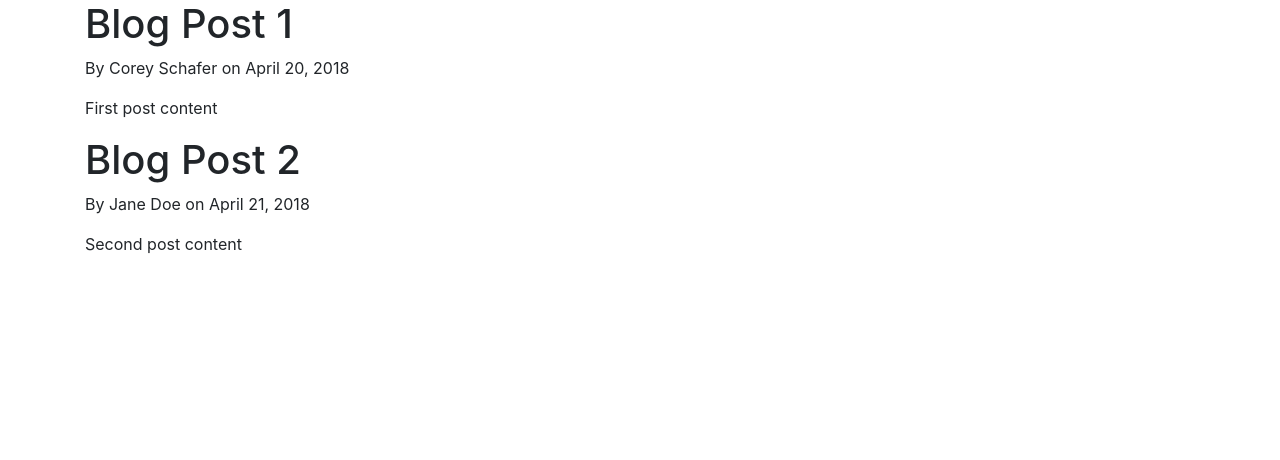
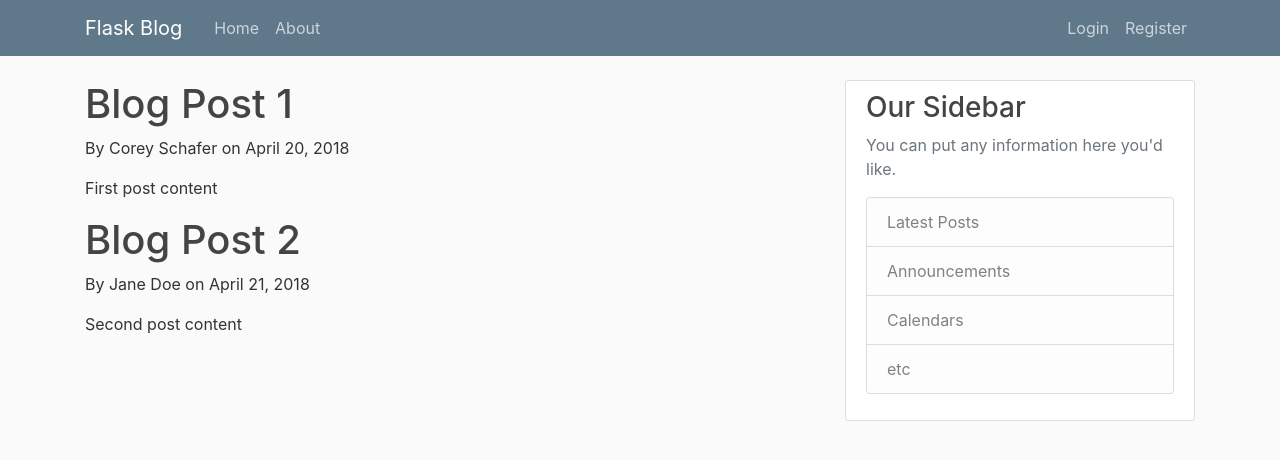
Before and after one commit to andrewzee23/a-social-network, a Flask app: page / in a window 1280 px wide. Shown: the top 460 px of the page. Run offline with Flask 2, Linux system fonts and the light colour scheme; some libraries are stand-ins or nearby versions.

Commit message:
added bootstrap code and styles to main.css

```diff
--- a/static/main.css
+++ b/static/main.css
@@ -0,0 +1,80 @@
+body {
+    background: #fafafa;
+    color: #333333;
+    margin-top: 5rem;
+  }
+
+  h1, h2, h3, h4, h5, h6 {
+    color: #444444;
+  }
+
+  .bg-steel {
+    background-color: #5f788a;
+  }
+
+  .site-header .navbar-nav .nav-link {
+    color: #cbd5db;
+  }
+
+  .site-header .navbar-nav .nav-link:hover {
+    color: #ffffff;
+  }
+
+  .site-header .navbar-nav .nav-link.active {
+    font-weight: 500;
+  }
+
+  .content-section {
+    background: #ffffff;
+    padding: 10px 20px;
+    border: 1px solid #dddddd;
+    border-radius: 3px;
+    margin-bottom: 20px;
+  }
+
+  .article-title {
+    color: #444444;
+  }
+
+  a.article-title:hover {
+    color: #428bca;
+    text-decoration: none;
+  }
+
+  .article-content {
+    white-space: pre-line;
+  }
+
+  .article-img {
+    height: 65px;
+    width: 65px;
+    margin-right: 16px;
+  }
+
+  .article-metadata {
+    padding-bottom: 1px;
+    margin-bottom: 4px;
+    border-bottom: 1px solid #e3e3e3
+  }
+
+  .article-metadata a:hover {
+    color: #333;
+    text-decoration: none;
+  }
+
+  .article-svg {
+    width: 25px;
+    height: 25px;
+    vertical-align: middle;
+  }
+
+  .account-img {
+    height: 125px;
+    width: 125px;
+    margin-right: 20px;
+    margin-bottom: 16px;
+  }
+
+  .account-heading {
+    font-size: 2.5rem;
+  }
--- a/templates/layout.html
+++ b/templates/layout.html
@@ -22,10 +22,50 @@
 
 
 <body>
-    <div class="container">
-        {% block content %}
-        {% endblock %}
-    </div>
+    <!-- nav bar bootstrap -->
+    <header class="site-header">
+        <nav class="navbar navbar-expand-md navbar-dark bg-steel fixed-top">
+          <div class="container">
+            <a class="navbar-brand mr-4" href="/">Flask Blog</a>
+            <button class="navbar-toggler" type="button" data-toggle="collapse" data-target="#navbarToggle" aria-controls="navbarToggle" aria-expanded="false" aria-label="Toggle navigation">
+              <span class="navbar-toggler-icon"></span>
+            </button>
+            <div class="collapse navbar-collapse" id="navbarToggle">
+              <div class="navbar-nav mr-auto">
+                <a class="nav-item nav-link" href="/">Home</a>
+                <a class="nav-item nav-link" href="/about">About</a>
+              </div>
+              <!-- Navbar Right Side -->
+              <div class="navbar-nav">
+                <a class="nav-item nav-link" href="/login">Login</a>
+                <a class="nav-item nav-link" href="/register">Register</a>
+              </div>
+            </div>
+          </div>
+        </nav>
+    </header>
+
+
+    <main role="main" class="container">
+        <div class="row">
+        <div class="col-md-8">
+            {% block content %}{% endblock %}
+        </div>
+        <div class="col-md-4">
+            <div class="content-section">
+            <h3>Our Sidebar</h3>
+            <p class='text-muted'>You can put any information here you'd like.
+                <ul class="list-group">
+                <li class="list-group-item list-group-item-light">Latest Posts</li>
+                <li class="list-group-item list-group-item-light">Announcements</li>
+                <li class="list-group-item list-group-item-light">Calendars</li>
+                <li class="list-group-item list-group-item-light">etc</li>
+                </ul>
+            </p>
+            </div>
+        </div>
+        </div>
+    </main>
 
 
 
```
